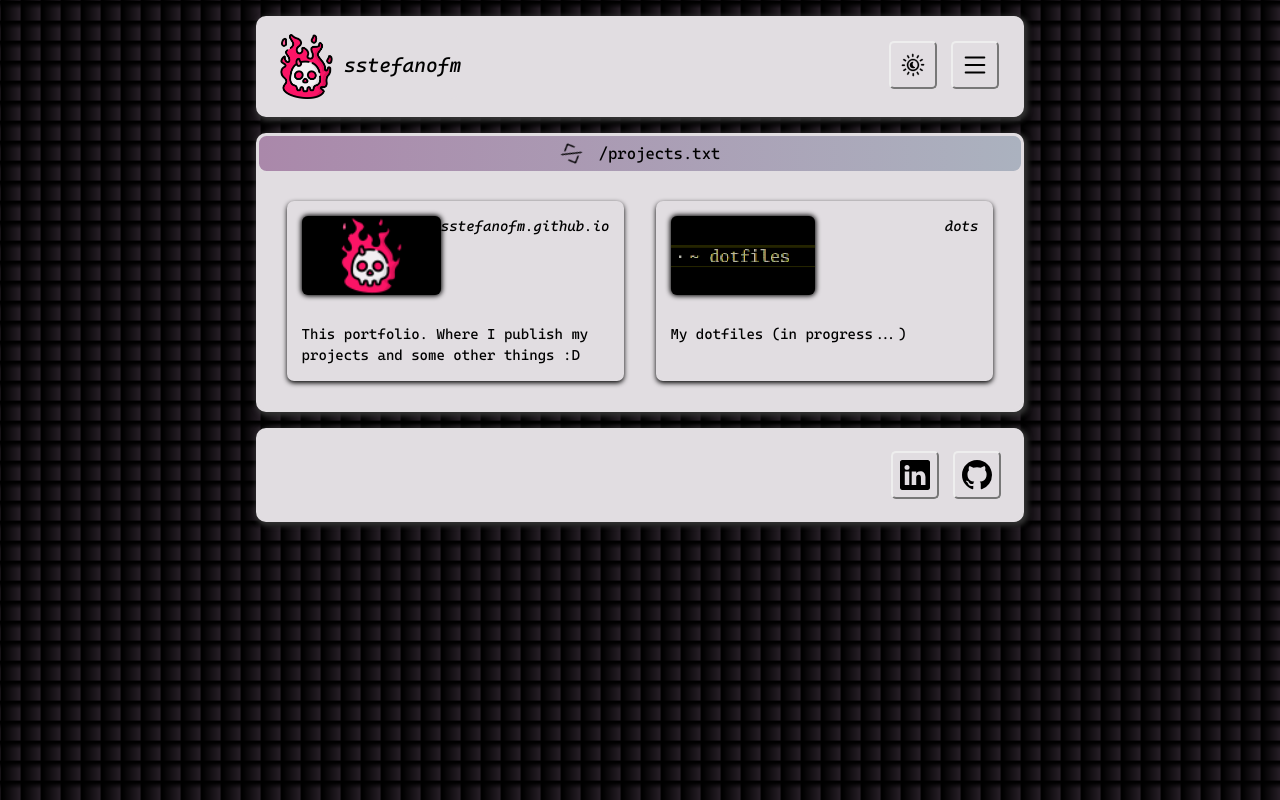
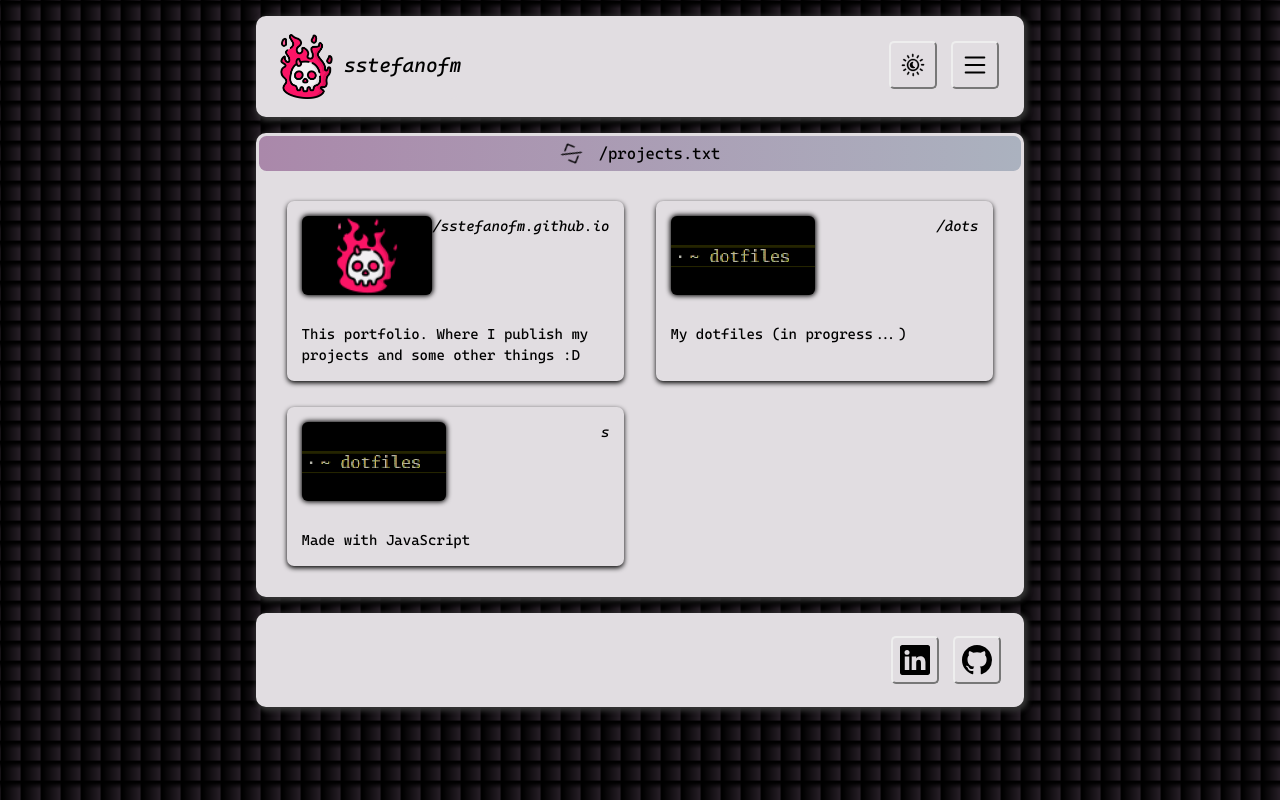
Before and after one commit to sstefanofm/sstefanofm.github.io, a React (Create React App) app: page / in a window 1280 px wide. Built offline with nearby package versions, Linux system fonts and the light colour scheme.

Commit message:
added js project

```diff
--- a/src/data/projects.js
+++ b/src/data/projects.js
@@ -1,14 +1,23 @@
 export const projects = Object.freeze({
   PORTFOLIO: {
     imgsrc: 'logo_64.png',
-    name: 'sstefanofm.github.io',
+    name: 'md/sstefanofm.github.io',
     description: 'This portfolio. Where I publish my projects and some other things :D',
     href: 'https://github.com/sstefanofm/sstefanofm.github.io/tree/dev/react',
   },
   DOTFILES: {
     imgsrc: 'dots_logo.gif',
-    name: 'dots',
+    name: 'md/dots',
     description: 'My dotfiles (in progress...)',
     href: 'https://github.com/sstefanofm/dots',
+  },
+  JAVASCRIPT: {
+    imgsrc: 'dots_logo.gif',
+    name: 'js',
+    description: 'Made with JavaScript',
+    href: '/js'
   }
 })
+
+export const getProjects = () => Object.keys(projects)
+  .map(pk => projects[pk])
--- a/src/pages/Projects/Project.jsx
+++ b/src/pages/Projects/Project.jsx
@@ -10,7 +10,7 @@ const Project = ({ name, description, imgsrc }) => {
   return (
     <NavLink
       className={`Project Project--${theme}`}
-      to={`/md/${name}`}
+      to={`/${name}`}
     >
       <div className='Project__Header'>
         <div className={`Project__ImgContainer Project__ImgContainer--${theme}`}>
@@ -20,7 +20,7 @@ const Project = ({ name, description, imgsrc }) => {
             alt={`${name} project image`}
           />
         </div>
-        <div className='Project__Name'>{name}</div>
+        <div className='Project__Name'>{name.slice(name.lastIndexOf('/'))}</div>
       </div>
       <div className='Project__Description'>{description}</div>
     </NavLink>
--- a/src/pages/Projects/index.jsx
+++ b/src/pages/Projects/index.jsx
@@ -2,12 +2,9 @@ import './Projects.css'
 import Project from './Project'
 import Content from '../../components/Content'
 import { CodeSlash } from '../../components/Icon'
-import { projects as projectsJson } from '../../data/projects'
+import { getProjects } from '../../data/projects'
 
 const Projects = () => {
-  const projects = Object.keys(projectsJson)
-    .map(pk => projectsJson[pk])
-
   return (
     <Content>
       <Content.Header title='projects'>
@@ -18,7 +15,7 @@ const Projects = () => {
         />
       </Content.Header>
       <Content.Body>
-        {projects.map((p, index) => (
+        {getProjects().map((p, index) => (
           <Project
             key={`${index}${p.name}`}
             name={p.name}
```
